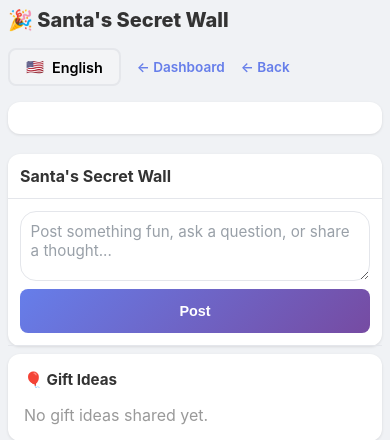
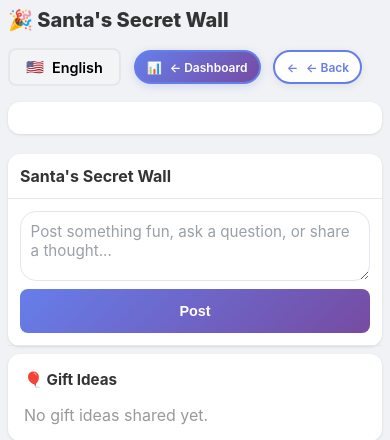
Before and after one commit to cmsgraham/secret-santa, a Flask app: template templates/feed.html in a window 390 px wide. Shown: the top 440 px of the page. Run offline with Flask 3, Linux system fonts and the light colour scheme; the template is opened without the code that fills it, so the values that code supplies are empty.

Commit message:
style: Redesign feed navigation links with aesthetic button styling

```diff
--- a/templates/feed.html
+++ b/templates/feed.html
@@ -332,6 +332,46 @@
             font-weight: 800;
         }
 
+        .nav-button {
+            display: inline-flex;
+            align-items: center;
+            gap: 0.5rem;
+            padding: 0.6rem 1.2rem;
+            border-radius: 25px;
+            text-decoration: none;
+            font-weight: 600;
+            font-size: 0.9rem;
+            transition: all 0.3s ease;
+            border: 2px solid;
+            cursor: pointer;
+            white-space: nowrap;
+        }
+
+        .nav-button-primary {
+            background: linear-gradient(135deg, #667eea 0%, #764ba2 100%);
+            color: white;
+            border-color: #667eea;
+            box-shadow: 0 2px 8px rgba(102, 126, 234, 0.25);
+        }
+
+        .nav-button-primary:hover {
+            transform: translateY(-2px);
+            box-shadow: 0 4px 12px rgba(102, 126, 234, 0.35);
+        }
+
+        .nav-button-secondary {
+            background: white;
+            color: #667eea;
+            border-color: #667eea;
+            box-shadow: 0 2px 8px rgba(0, 0, 0, 0.08);
+        }
+
+        .nav-button-secondary:hover {
+            background: #f8f9ff;
+            transform: translateY(-2px);
+            box-shadow: 0 4px 12px rgba(102, 126, 234, 0.15);
+        }
+
         .back-link {
             color: #667eea;
             text-decoration: none;
@@ -385,6 +425,11 @@
 
             .feed-right {
                 display: none;
+            }
+
+            .nav-button {
+                padding: 0.5rem 1rem;
+                font-size: 0.85rem;
             }
         }
 
@@ -527,6 +572,11 @@
                 font-size: 0.85rem;
             }
 
+            .nav-button {
+                padding: 0.5rem 0.8rem;
+                font-size: 0.8rem;
+            }
+
             .back-link {
                 font-size: 0.85rem;
             }
@@ -554,6 +604,12 @@
             .feed-header > div {
                 width: 100%;
                 flex-wrap: wrap;
+            }
+
+            .nav-button {
+                padding: 0.45rem 0.7rem;
+                font-size: 0.75rem;
+                flex: 0 1 auto;
             }
 
             .feed-top {
@@ -691,10 +747,14 @@
         <!-- Header -->
         <div class="feed-header">
             <h1>🎉 {{ t('feed_title') }}</h1>
-            <div style="display: flex; gap: 1rem; align-items: center;">
+            <div style="display: flex; gap: 0.8rem; align-items: center; flex-wrap: wrap;">
                 {% include 'components/language_selector.html' %}
-                <a href="{{ url_for('dashboard') }}" class="back-link">{{ t('feed_back_to_dashboard') }}</a>
-                <a href="javascript:history.back()" class="back-link">{{ t('feed_back') }}</a>
+                <a href="{{ url_for('dashboard') }}" class="nav-button nav-button-primary">
+                    <span>📊</span> {{ t('feed_back_to_dashboard') }}
+                </a>
+                <a href="javascript:history.back()" class="nav-button nav-button-secondary">
+                    <span>←</span> {{ t('feed_back') }}
+                </a>
             </div>
         </div>
         <!-- Top: Member Avatars and Nicknames -->
```
